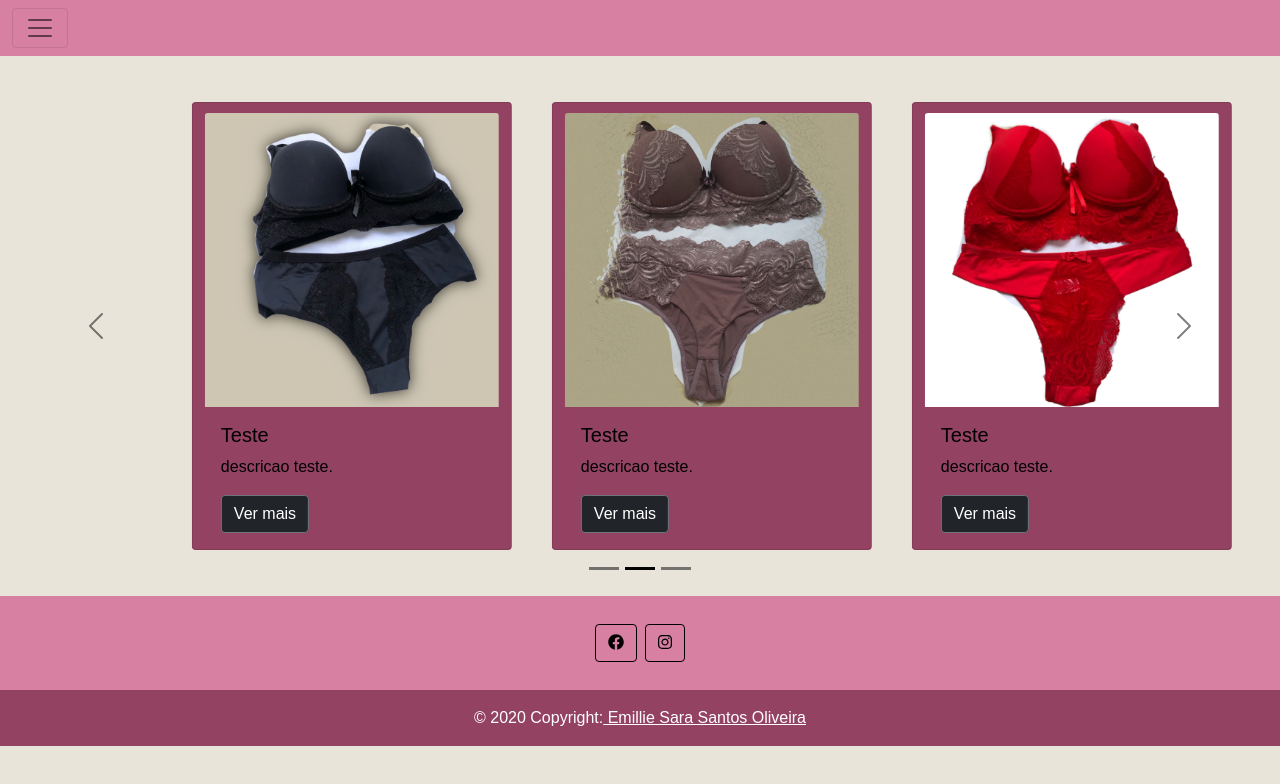
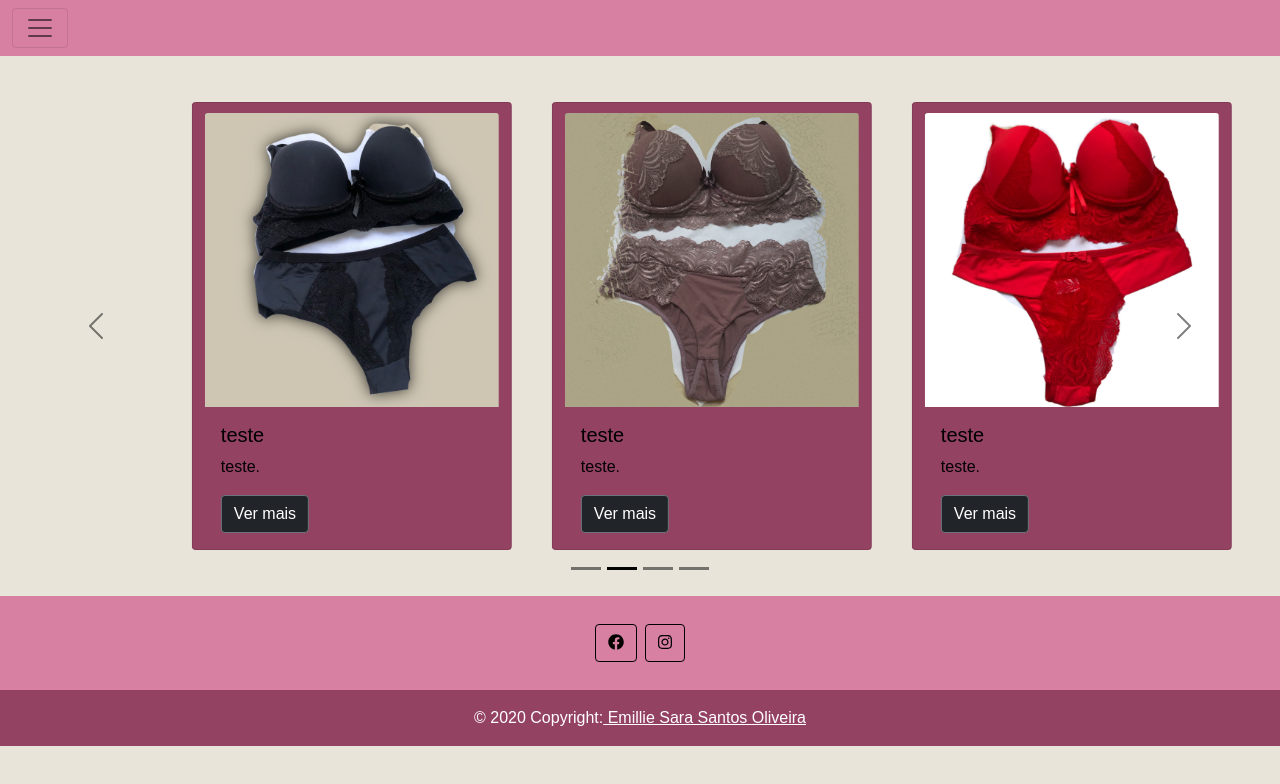
Before and after one commit to rafaelcmorais02/leve-memina-front-end, a React (Create React App) app: page / in a window 1280 px wide. Shown: the top 784 px of the page. Built offline with nearby package versions, Linux system fonts and the light colour scheme; a web font is replaced by a local one.

Commit message:
[REFACTOR] criado objeto com os dados dos produtos

```diff
--- a/src/components/cards/cardItems.js
+++ b/src/components/cards/cardItems.js
@@ -1,9 +1,10 @@
 import React from "react"
 function Card(props) {
-    const { title, descricao, image } = props
+    const { title, descricao, image, id } = props
     const setFlag = (flag) => props.setFlag(flag)
     const handleFlag = () => {
         setFlag(prev => !prev)
+        console.log(id)
     }
 
     return (
--- a/src/components/carousel/carousel.js
+++ b/src/components/carousel/carousel.js
@@ -1,10 +1,8 @@
-import imag1 from "../../images/imag1.jpeg"
-import imag2 from "../../images/imag2.jpeg"
-import imag3 from "../../images/imag3.jpeg"
 import Card from "../cards/cardItems"
 import React, { useState, useEffect } from 'react';
+import { dadosCard } from "../../data/dataCard"
+import { numbCarousel } from "../../data/dataCarousel"
 import "../../style/index.css"
-
 
 
 const Carousel = (props) => {
@@ -36,34 +34,26 @@ const Carousel = (props) => {
             return (
                 <div id="carouselExampleIndicators" className="carousel carousel-dark slide" data-bs-ride="carousel">
                     <div className="carousel-indicators">
-                        <button type="button" data-bs-target="#carouselExampleIndicators" data-bs-slide-to="0" className="active" aria-current="true" aria-label="Slide 1"></button>
-                        <button type="button" data-bs-target="#carouselExampleIndicators" data-bs-slide-to="1" aria-label="Slide 2"></button>
-                        <button type="button" data-bs-target="#carouselExampleIndicators" data-bs-slide-to="2" aria-label="Slide 3"></button>
+                        {numbCarousel.map((item) => {
+                            return (
+                                <button key={item.id} type="button" data-bs-target="#carouselExampleIndicators" data-bs-slide-to={item.id} className={item.secClassName} aria-current={item.current} aria-label={item.label}></button>
+                            )
+                        })}
                     </div>
+
                     <div className="carousel-inner">
-                        <div className="carousel-item active">
-                            <section className="row">
-                                <Card title={"Teste"} descricao={"descricao teste"} image={imag1} setFlag={setFlag} />
-                                <Card title={"Teste"} descricao={"descricao teste"} image={imag2} setFlag={setFlag} />
-                                <Card title={"Teste"} descricao={"descricao teste"} image={imag3} setFlag={setFlag} />
-                            </section>
-                        </div>
-                        <div className="carousel-item">
-                            <section className="row">
-                                <Card title={"Teste"} descricao={"descricao teste"} image={imag1} setFlag={setFlag} />
-                                <Card title={"Teste"} descricao={"descricao teste"} image={imag2} setFlag={setFlag} />
-                                <Card title={"Teste"} descricao={"descricao teste"} image={imag3} setFlag={setFlag} />
-                            </section>
+                        {numbCarousel.map((item) => {
+                            return (
+                                <div key={item.id} className={item.className}>
+                                    <section key={item.id} className="row">
+                                        <Card id={item.dados.id[0]} title={item.dados.titulo[0]} descricao={item.dados.descricao[0]} image={item.dados.imag[0]} setFlag={setFlag} />
+                                        <Card id={item.dados.id[1]} title={item.dados.titulo[1]} descricao={item.dados.descricao[1]} image={item.dados.imag[1]} setFlag={setFlag} />
+                                        <Card id={item.dados.id[2]} title={item.dados.titulo[2]} descricao={item.dados.descricao[2]} image={item.dados.imag[2]} setFlag={setFlag} />
+                                    </section>
+                                </div>
+                            )
+                        })}
 
-                        </div>
-                        <div className="carousel-item">
-                            <section className="row">
-                                <Card title={"Teste"} descricao={"descricao teste"} image={imag1} setFlag={setFlag} />
-                                <Card title={"Teste"} descricao={"descricao teste"} image={imag2} setFlag={setFlag} />
-                                <Card title={"Teste"} descricao={"descricao teste"} image={imag3} setFlag={setFlag} />
-                            </section>
-
-                        </div>
                     </div>
                     <button className="carousel-control-prev" type="button" data-bs-target="#carouselExampleIndicators" data-bs-slide="prev">
                         <span className="carousel-control-prev-icon" aria-hidden="true"></span>
@@ -80,26 +70,22 @@ const Carousel = (props) => {
             return (
                 <div id="carouselExampleIndicators" className="carousel carousel-dark slide" data-bs-ride="carousel">
                     <div className="carousel-indicators">
-                        <button type="button" data-bs-target="#carouselExampleIndicators" data-bs-slide-to="0" className="active" aria-current="true" aria-label="Slide 1"></button>
-                        <button type="button" data-bs-target="#carouselExampleIndicators" data-bs-slide-to="1" aria-label="Slide 2"></button>
-                        <button type="button" data-bs-target="#carouselExampleIndicators" data-bs-slide-to="2" aria-label="Slide 3"></button>
+                        {dadosCard.map((item) => {
+                            return (
+                                <button key={item.id} type="button" data-bs-target="#carouselExampleIndicators" data-bs-slide-to={item.id} className={item.secClassName} aria-current={item.current} aria-label={item.label}></button>
+                            )
+                        })}
                     </div>
                     <div className="carousel-inner">
-                        <div className="carousel-item active">
-                            <section className="row">
-                                <Card title={"Teste"} descricao={"descricao teste"} image={imag1} setFlag={setFlag} />
-                            </section>
-                        </div>
-                        <div className="carousel-item">
-                            <section className="row">
-                                <Card title={"Teste"} descricao={"descricao teste"} image={imag1} setFlag={setFlag} />
-                            </section>
-                        </div>
-                        <div className="carousel-item">
-                            <section className="row">
-                                <Card title={"Teste"} descricao={"descricao teste"} image={imag1} setFlag={setFlag} />
-                            </section>
-                        </div>
+                        {dadosCard.map((item) => {
+                            return (
+                                <div key={item.id} className={item.className}>
+                                    <section key={item.id} className="row">
+                                        <Card id={item.id} title={item.titulo} descricao={item.descricao} image={item.imag} setFlag={setFlag} />
+                                    </section>
+                                </div>
+                            )
+                        })}
                     </div>
                     <button className="carousel-control-prev" type="button" data-bs-target="#carouselExampleIndicators" data-bs-slide="prev">
                         <span className="carousel-control-prev-icon" aria-hidden="true"></span>
--- /dev/null
+++ b/src/data/dataCard.js
@@ -0,0 +1,120 @@
+import imag1 from "../images/imag1.jpeg"
+import imag2 from "../images/imag2.jpeg"
+import imag3 from "../images/imag3.jpeg"
+
+export const dadosCard = [
+    {
+        id: 0,
+        className: "carousel-item active",
+        secClassName: "active",
+        current: "true",
+        label: "Slide 1",
+        imag: imag1,
+        titulo: "teste",
+        descricao: "teste"
+    },
+    {
+        id: 1,
+        className: "carousel-item",
+        current: "false",
+        label: "Slide 2",
+        imag: imag2,
+        titulo: "teste",
+        descricao: "teste"
+
+    },
+    {
+        id: 2,
+        className: "carousel-item",
+        current: "false",
+        label: "Slide 3",
+        imag: imag3,
+        titulo: "teste",
+        descricao: "teste"
+
+    },
+    {
+        id: 3,
+        className: "carousel-item",
+        current: "false",
+        label: "Slide 4",
+        imag: imag1,
+        titulo: "teste",
+        descricao: "teste"
+
+    },
+    {
+        id: 4,
+        className: "carousel-item",
+        current: "false",
+        label: "Slide 5",
+        imag: imag2,
+        titulo: "teste",
+        descricao: "teste"
+
+    },
+    {
+        id: 5,
+        className: "carousel-item",
+        current: "false",
+        label: "Slide 6",
+        imag: imag3,
+        titulo: "teste",
+        descricao: "teste"
+
+    },
+    {
+        id: 6,
+        className: "carousel-item",
+        current: "false",
+        label: "Slide 7",
+        imag: imag1,
+        titulo: "teste",
+        descricao: "teste"
+    },
+    {
+        id: 7,
+        className: "carousel-item",
+        current: "false",
+        label: "Slide 8",
+        imag: imag2,
+        titulo: "teste",
+        descricao: "teste"
+    },
+    {
+        id: 8,
+        className: "carousel-item",
+        current: "false",
+        label: "Slide 9",
+        imag: imag3,
+        titulo: "teste",
+        descricao: "teste"
+    },
+    {
+        id: 9,
+        className: "carousel-item",
+        current: "false",
+        label: "Slide 10",
+        imag: imag1,
+        titulo: "teste",
+        descricao: "teste"
+    },
+    {
+        id: 10,
+        className: "carousel-item",
+        current: "false",
+        label: "Slide 11",
+        imag: imag2,
+        titulo: "teste",
+        descricao: "teste"
+    },
+    {
+        id: 11,
+        className: "carousel-item",
+        current: "false",
+        label: "Slide 12",
+        imag: imag3,
+        titulo: "teste",
+        descricao: "teste"
+    },
+];
--- /dev/null
+++ b/src/data/dataCarousel.js
@@ -0,0 +1,53 @@
+import { dadosCard } from "./dataCard"
+
+export const numbCarousel = [
+    {
+        id: 0,
+        className: "carousel-item active",
+        secClassName: "active",
+        current: "true",
+        label: "Slide 1",
+        dados: {
+            id: [dadosCard[0].id, dadosCard[1].id, dadosCard[2].id],
+            imag: [dadosCard[0].imag, dadosCard[1].imag, dadosCard[2].imag],
+            titulo: [dadosCard[0].titulo, dadosCard[1].titulo, dadosCard[2].titulo],
+            descricao: [dadosCard[0].descricao, dadosCard[1].descricao, dadosCard[2].descricao],
+        }
+    },
+    {
+        id: 1,
+        className: "carousel-item",
+        current: "false",
+        label: "Slide 2",
+        dados: {
+            id: [dadosCard[3].id, dadosCard[4].id, dadosCard[5].id],
+            imag: [dadosCard[3].imag, dadosCard[4].imag, dadosCard[5].imag],
+            titulo: [dadosCard[3].titulo, dadosCard[4].titulo, dadosCard[5].titulo],
+            descricao: [dadosCard[3].descricao, dadosCard[4].descricao, dadosCard[5].descricao],
+        }
+    },
+    {
+        id: 2,
+        className: "carousel-item",
+        current: "false",
+        label: "Slide 3",
+        dados: {
+            id: [dadosCard[6].id, dadosCard[7].id, dadosCard[8].id],
+            imag: [dadosCard[6].imag, dadosCard[7].imag, dadosCard[8].imag],
+            titulo: [dadosCard[6].titulo, dadosCard[7].titulo, dadosCard[8].titulo],
+            descricao: [dadosCard[6].descricao, dadosCard[7].descricao, dadosCard[8].descricao],
+        }
+    },
+    {
+        id: 3,
+        className: "carousel-item",
+        current: "false",
+        label: "Slide 4",
+        dados: {
+            id: [dadosCard[9].id, dadosCard[10].id, dadosCard[11].id],
+            imag: [dadosCard[9].imag, dadosCard[10].imag, dadosCard[11].imag],
+            titulo: [dadosCard[9].titulo, dadosCard[10].titulo, dadosCard[11].titulo],
+            descricao: [dadosCard[9].descricao, dadosCard[10].descricao, dadosCard[11].descricao],
+        }
+    }
+]
```
Also changed, not shown: src/data/cards/cardData.js (deleted, +0 -41 lines).
